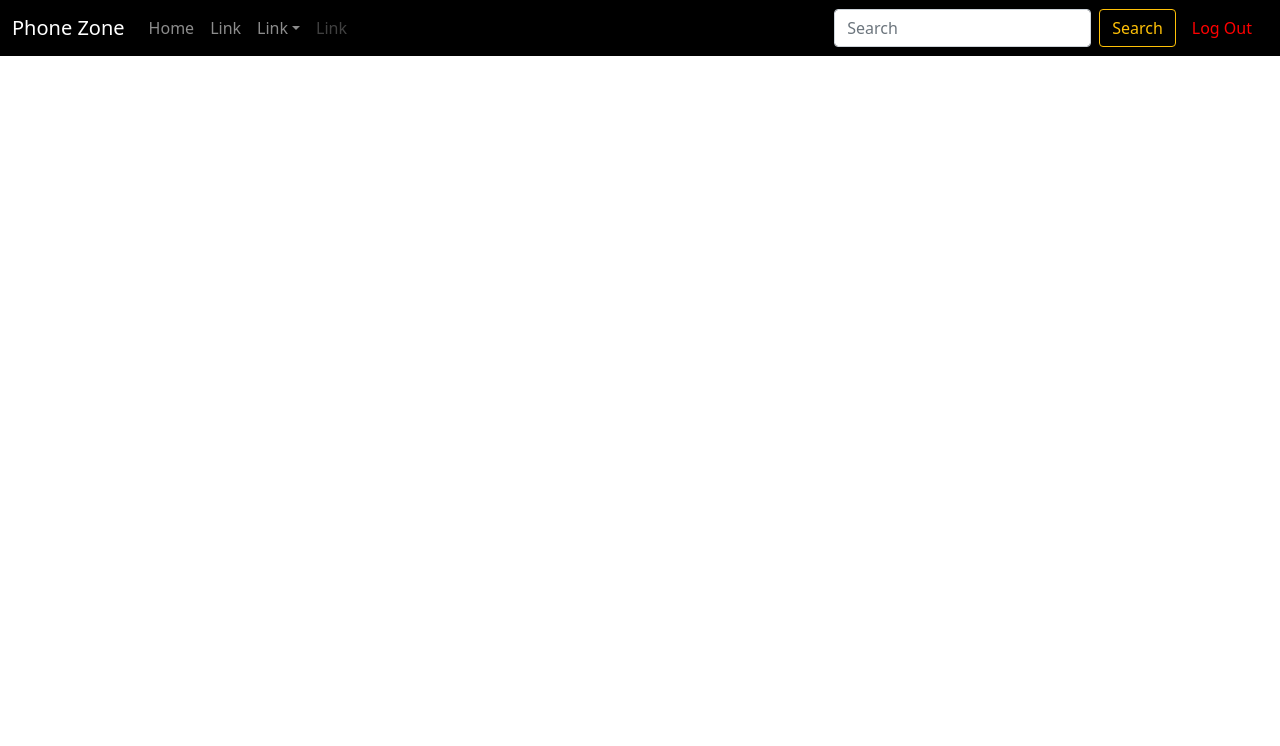
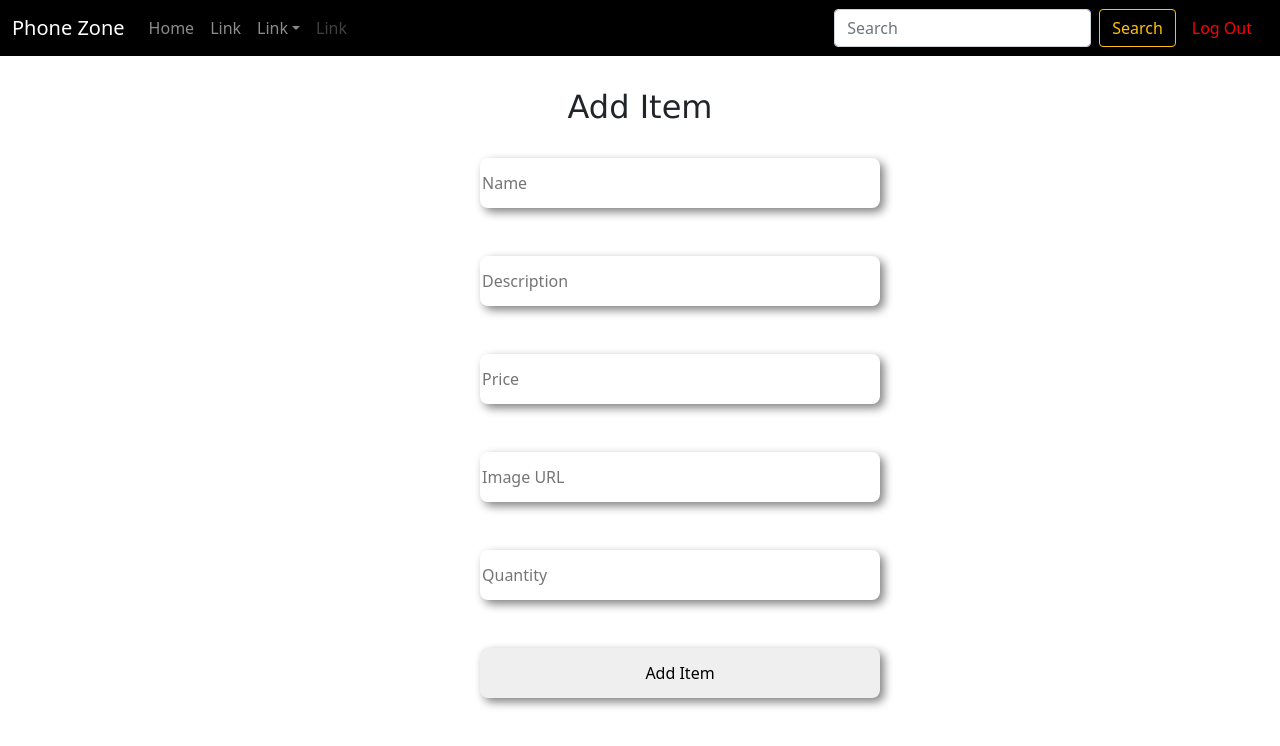
Before and after one commit to mriduldas07/Phone-Zone-, a React (Create React App) app: page /additem in a window 1280 px wide. Shown: the top 746 px of the page. Built offline with nearby package versions, Linux system fonts and the light colour scheme; no server answers; sample sign-in values are in the browser's storage.

Commit message:
add item

```diff
--- a/src/App.js
+++ b/src/App.js
@@ -1,8 +1,10 @@
 import { Route, Routes } from "react-router-dom";
+import AddItem from "./components/AddItem/AddItem";
 import Header from "./components/Home/Header/Header";
 import Home from "./components/Home/Home";
 import Login from "./components/Login/Login";
 import Register from "./components/Register/Register";
+import RequireAuth from "./components/RequireAuth/RequireAuth";
 
 
 
@@ -15,6 +17,11 @@ function App() {
         <Route path="/home" element={<Home></Home>}></Route>
         <Route path="/login" element={<Login></Login>}></Route>
         <Route path="/register" element={<Register></Register>}></Route>
+        <Route path="/additem" element={
+          <RequireAuth>
+            <AddItem></AddItem>
+          </RequireAuth>
+        }></Route>
       </Routes>
     </div>
   );
--- /dev/null
+++ b/src/components/AddItem/AddItem.js
@@ -0,0 +1,29 @@
+import React from 'react';
+
+const AddItem = () => {
+    return (
+        <div  className='login-form w-25 mx-auto'>
+            <h2>Add Item</h2>
+            <form>
+                <input type="text" name="name" placeholder='Name' required/>
+                <br />
+                <br />
+                <input type="text" name='description' placeholder='Description' required/>
+                <br />
+                <br />
+                <input type="number" name="price" id="" placeholder='Price' required/>
+                <br />
+                <br />
+                <input type="text" name='img' placeholder='Image URL' required/>
+                <br />
+                <br />
+                <input type="number" name='quantity' placeholder='Quantity' required />
+                <br />
+                <br />
+                <input type="submit" value="Add Item" />
+            </form>
+        </div>
+    );
+};
+
+export default AddItem;
--- a/src/components/Home/Header/Header.js
+++ b/src/components/Home/Header/Header.js
@@ -15,7 +15,7 @@ const Header = () => {
         <div>
             <Navbar sticky='top' style={{backgroundColor: 'black', color: 'white'}} variant='dark'  expand="lg">
   <Container fluid>
-    <Navbar.Brand as={Link} to='/home'>Phone Zone</Navbar.Brand>
+    <Navbar.Brand as={Link} to='/'>Phone Zone</Navbar.Brand>
     <Navbar.Toggle aria-controls="navbarScroll" />
     <Navbar.Collapse id="navbarScroll">
       <Nav
```
